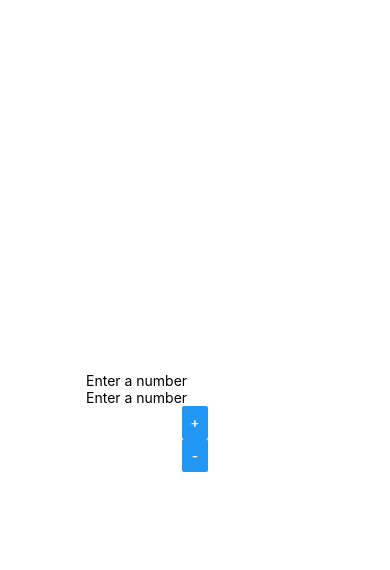
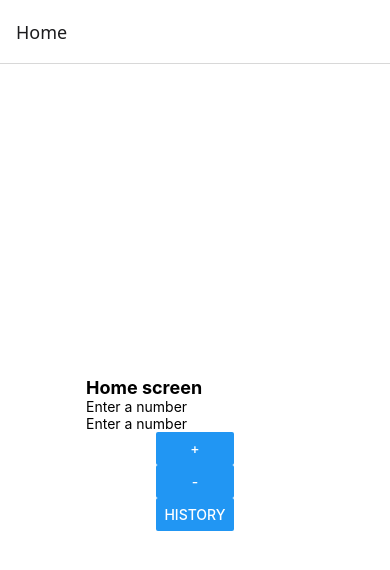
Before and after one commit to hennasalmi02/Expo-projekti, a React Native app: screen /Home in a window 390 px wide. Shown: the top 570 px of the page. Built offline with nearby package versions, Linux system fonts and the light colour scheme.

Commit message:
Suoritettu laskin navigoinnilla

```diff
--- a/App.js
+++ b/App.js
@@ -1,64 +1,19 @@
-import React, { useState } from 'react';
-import { StyleSheet, Text, View, TextInput, Button, FlatList } from 'react-native';
+import React from 'react';
+import { NavigationContainer } from '@react-navigation/native';
+import { createNativeStackNavigator } from '@react-navigation/native-stack';
+import HomeScreen from './HomeScreen';
+import HistoryScreen from './HistoryScreen.js';
+
+const Stack = createNativeStackNavigator();
 
 export default function App() {
-  const [number1, setNumber1] = useState("");
-  const [number2, setNumber2] = useState("");
-
-  const [calc, setCalc] = useState("");
-  const [calcs, setCalcs] = useState([]);
-
-  const [result, setResult] = useState("");
-
-  const handleSum = () => {
-    const calculation = `${number1} - ${number2} = ${parseFloat(number1) - parseFloat(number2)}`;
-    setResult("Result: " + (parseFloat(number1) - parseFloat(number2)));
-    setCalcs([...calcs, { key: calculation }]);
-
-    setCalc("");
-  }
-
-  const handleDifference = () => {
-    const calculation = `${number1} + ${number2} = ${parseFloat(number1) + parseFloat(number2)}`;
-    setResult("Result: " + (parseFloat(number1) + parseFloat(number2)));
-    setCalcs([...calcs, { key: calculation }]);
-
-    setCalc("");
-  }
 
   return (
-    <View style={styles.container}>
-      <View>
-        <Text style={{ fontSize: 18, fontWeight: 'bold'}}>{result}</Text>
-        <TextInput
-        placeholder='Enter a number'
-        keyboardType="numeric"
-        onChangeText={number1 => setNumber1(number1)}
-        value={number1}/>
-        <TextInput
-        placeholder='Enter a number'
-        keyboardType="numeric"
-        onChangeText={number2 => setNumber2(number2)}
-        value={number2}/>
-      </View>
-      <View>
-        <Button onPress={handleSum} title="+" />
-        <Button onPress={handleDifference} title="-" />
-        <FlatList
-          data={calcs}
-          renderItem={({item}) => <Text>{item.key}</Text>}
-        />
-      </View>
-    </View>
+    <NavigationContainer>
+      <Stack.Navigator>
+        <Stack.Screen name="Home" component={HomeScreen} />
+        <Stack.Screen name="History" component={HistoryScreen} />
+      </Stack.Navigator>
+    </NavigationContainer>
   );
 }
-
-const styles = StyleSheet.create({
-  container: {
-    flex: 1,
-    flexDirection: 'column',
-    backgroundColor: '#fff',
-    alignItems: 'center',
-    justifyContent: 'center',
-  },
-});
--- /dev/null
+++ b/HistoryScreen.js
@@ -0,0 +1,27 @@
+import { View, Text, FlatList, StyleSheet } from 'react-native';
+import React from 'react';
+
+function HistoryScreen({ route }) {
+    const { calcs } = route.params;
+  return (
+    <View style={styles.container}>
+      <Text style={styles.title}>History Screen</Text>
+      <FlatList
+          data={calcs}
+          renderItem={({item}) => <Text>{item.key}</Text>}
+        />
+    </View>
+  );
+}
+
+const styles = StyleSheet.create({
+  container: {
+    flex: 1,
+    flexDirection: 'column',
+    backgroundColor: '#fff',
+    alignItems: 'center',
+    justifyContent: 'center',
+  },
+});
+
+export default HistoryScreen;
--- /dev/null
+++ b/HomeScreen.js
@@ -0,0 +1,59 @@
+import React, { useState } from 'react';
+import { StyleSheet, Text, View, TextInput, Button } from 'react-native';
+
+export default function HomeScreen({ navigation }) {
+  const [number1, setNumber1] = useState("");
+  const [number2, setNumber2] = useState("");
+
+  const [calcs, setCalcs] = useState([]);
+
+  const [result, setResult] = useState("");
+
+  const handleDifference = () => {
+    const calculation = `${number1} - ${number2} = ${parseFloat(number1) - parseFloat(number2)}`;
+    setResult("Result: " + (parseFloat(number1) - parseFloat(number2)));
+    setCalcs([...calcs, { key: calculation }]);
+  }
+
+  const handleSum = () => {
+    const calculation = `${number1} + ${number2} = ${parseFloat(number1) + parseFloat(number2)}`;
+    setResult("Result: " + (parseFloat(number1) + parseFloat(number2)));
+    setCalcs([...calcs, { key: calculation }]);
+  }
+
+  return (
+    <View style={styles.container}>
+      <View>
+      <Text style={{ fontSize: 18, fontWeight: 'bold'}}>Home screen</Text>
+        <Text style={{ fontSize: 18, fontWeight: 'bold'}}>{result}</Text>
+        <TextInput
+        placeholder='Enter a number'
+        keyboardType="numeric"
+        onChangeText={number1 => setNumber1(number1)}
+        value={number1}/>
+        <TextInput
+        placeholder='Enter a number'
+        keyboardType="numeric"
+        onChangeText={number2 => setNumber2(number2)}
+        value={number2}/>
+      </View>
+      <View>
+        <Button onPress={handleSum} title="+" />
+        <Button onPress={handleDifference} title="-" />
+        <Button
+            onPress={() => navigation.navigate('History', {calcs: calcs})}
+            title="History" />
+      </View>
+    </View>
+  );
+}
+
+const styles = StyleSheet.create({
+  container: {
+    flex: 1,
+    flexDirection: 'column',
+    backgroundColor: '#fff',
+    alignItems: 'center',
+    justifyContent: 'center',
+  },
+});
```
Also changed, not shown: package.json (+6 -2 lines), 1 other file (tests, documents, lock files or other folders).
